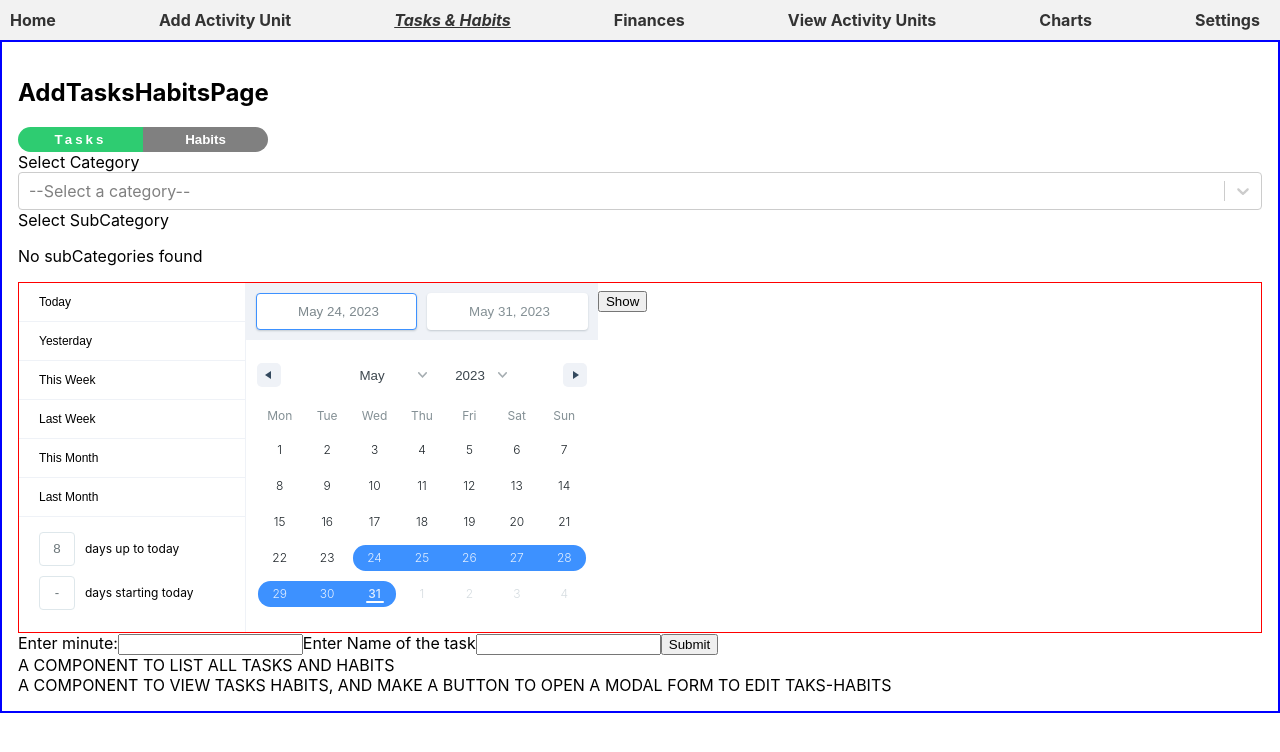
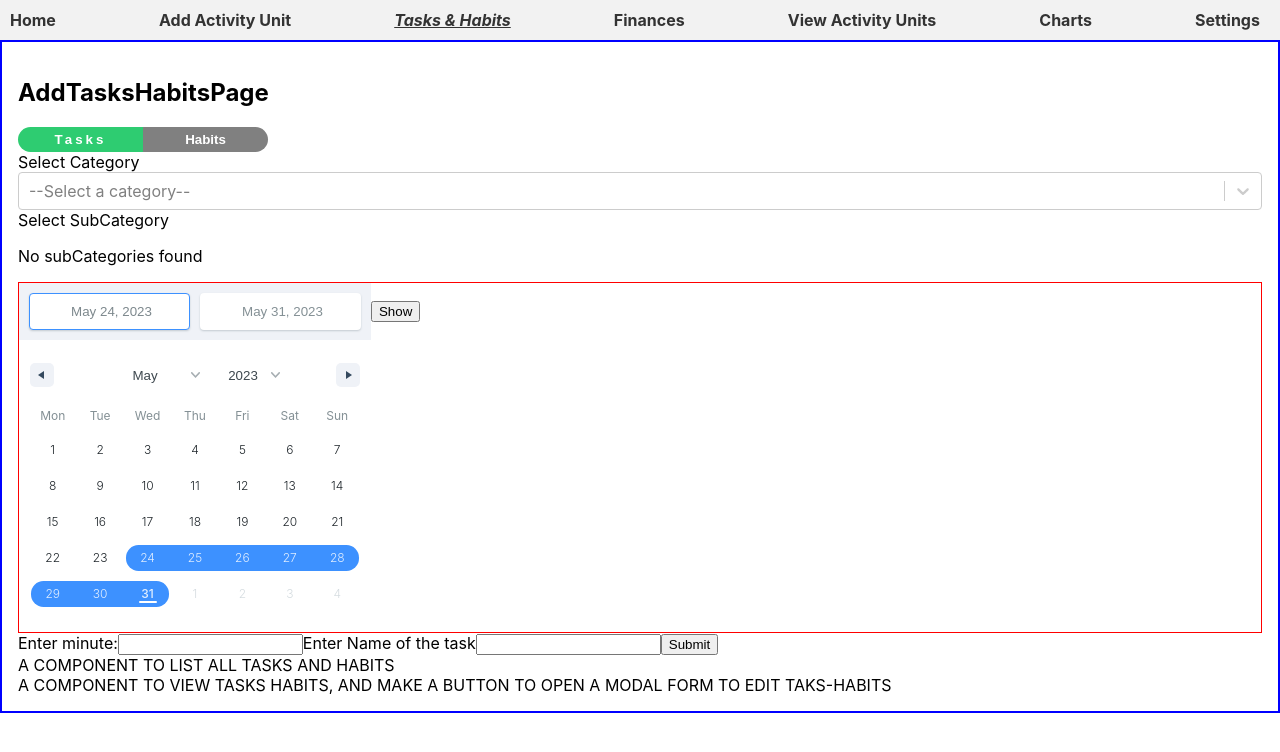
Before and after one commit to berkaysson/lifemap, a React (Create React App) app: page /tasks-habits in a window 1280 px wide. Shown: the top 752 px of the page. Built offline with nearby package versions, Linux system fonts and the light colour scheme.

Commit message:
Fix to not selecting date correctly

```diff
--- a/src/Components/Forms/DateRangeSelector.js
+++ b/src/Components/Forms/DateRangeSelector.js
@@ -1,7 +1,7 @@
 import "react-date-range/dist/styles.css"; // main style file
 import "react-date-range/dist/theme/default.css"; // theme css file
 
-import { DateRangePicker } from "react-date-range";
+import { DateRange } from "react-date-range";
 import addDays from "date-fns/addDays";
 import { useState } from "react";
 import styled from "styled-components";
@@ -22,14 +22,14 @@ const DateRangeSelector = ({ onSubmit }) => {
 
   const onDateRangeSelection = () => {
     onSubmit(
-      new Date(state[0].startDate).toISOString().slice(0, 10),
-      new Date(state[0].endDate).toISOString().slice(0, 10)
+      addDays(new Date(state[0].startDate), 1).toISOString().slice(0, 10),
+      addDays(new Date(state[0].endDate), 1).toISOString().slice(0, 10)
     );
   };
 
   return (
     <Wrapper>
-      <DateRangePicker
+      <DateRange
         onChange={(item) => setState([item.selection])}
         showSelectionPreview={true}
         moveRangeOnFirstSelection={false}
```
